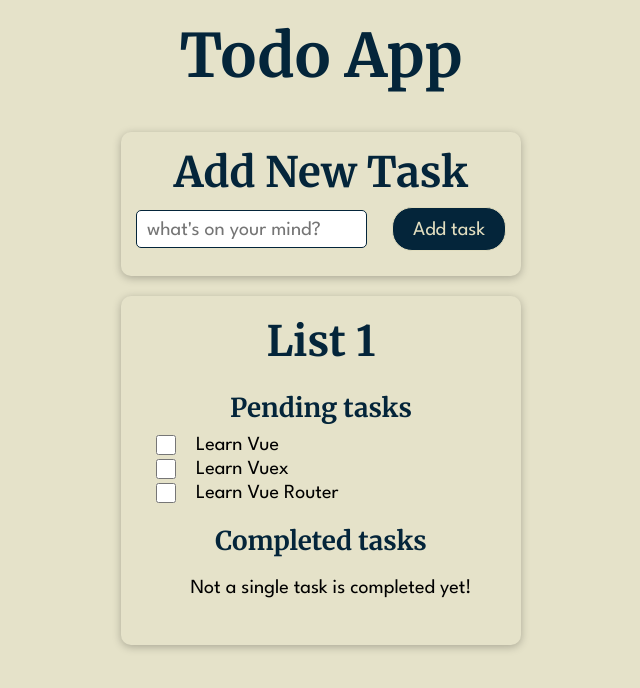
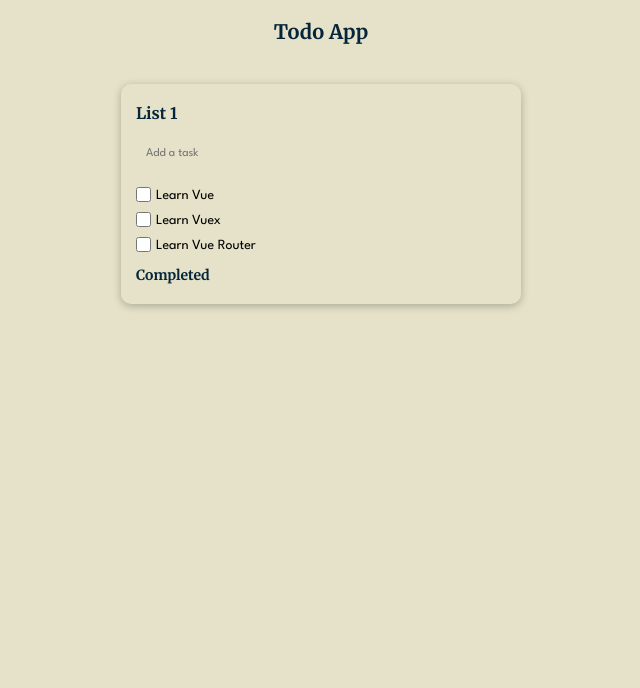
Before and after one commit to tripathishashikant/todo, a Vue app: page / in a window 1280 px wide. Shown: the top 688 px of the page, without its empty margins (319-959 px from the left). Built offline with nearby package versions, Linux system fonts and the light colour scheme.

Commit message:
Application restructed to show as one list.

```diff
--- a/src/assets/scss/_base.scss
+++ b/src/assets/scss/_base.scss
@@ -14,7 +14,7 @@ html {
 body {
   font-family: $fontLeagueSpartan;
   font-weight: 400;
-  font-size: 1.6rem;
+  font-size: 1.4rem;
   line-height: 1.2;
   color: $black;
   background-color: $dirtyWhite;
@@ -35,14 +35,6 @@ h3 {
 
 h4 {
   @include h4;
-}
-
-h5 {
-  @include h5;
-}
-
-h6 {
-  @include h6;
 }
 
 p {
--- a/src/components/modules/AddTask.vue
+++ b/src/components/modules/AddTask.vue
@@ -1,17 +1,16 @@
 <template>
   <article class="addTask">
-    <h2 class="addTask__title">{{ title }}</h2>
     <section class="addTask__wrapper">
       <label class="addTask__label" for="addTask">
         <input
+          ref="addTask__input"
           id="addTask"
           class="addTask__input"
           type="text"
-          placeholder="what's on your mind?"
+          placeholder="Add a task"
           v-model="newTask"
-          @keydown.enter="addTask()" />
+          @keydown.enter="addNewTask()" />
       </label>
-      <button class="addTask__btn" type="button" @click="addTask()">Add task</button>
     </section>
   </article>
 </template>
@@ -19,16 +18,20 @@
 <script>
 export default {
   name: 'addTask',
-  emits: ['addNewTask'],
+  props: ['listID'],
+  inject: ['addTask'],
   data() {
     return {
-      title: 'Add New Task',
       newTask: null,
     };
   },
+  mounted() {
+    const ele = this.$refs.addTask__input;
+    ele.focus();
+  },
   methods: {
-    addTask() {
-      this.$emit('addNewTask', this.newTask);
+    addNewTask() {
+      this.addTask(this.listID, this.newTask);
       this.newTask = '';
     },
   },
@@ -37,10 +40,6 @@ export default {
 
 <style lang="scss" scoped>
 .addTask {
-  &__title {
-    text-align: center;
-  }
-
   &__wrapper {
     display: flex;
     flex-flow: row nowrap;
@@ -50,12 +49,22 @@ export default {
     padding: 1rem 0;
   }
 
+  &__label {
+    flex: 1 1 100%;
+    padding-right: 20px;
+  }
+
   &__input {
-    font-size: 2rem;
+    font-size: 1.2rem;
+    width: 100%;
+    border: 0 none;
+    background: transparent;
+    outline: 0 none;
   }
 
   &__btn {
-    font-size: 2rem;
+    font-size: 1.2rem;
+    flex: 1 0 11rem;
   }
 }
 </style>
--- /dev/null
+++ b/src/components/modules/CompletedList.vue
@@ -0,0 +1,40 @@
+<template>
+  <article class="completed">
+    <h3 class="completed__title">Completed</h3>
+    <ul class="completed__tasks">
+      <template v-for="{ id, title, completed } in list.todos" :key="id">
+        <li v-if="completed" class="completed__task">
+          <the-task :listID="list.id" :id="id" :title="title" :checked="true"></the-task>
+        </li>
+      </template>
+    </ul>
+  </article>
+</template>
+
+<script>
+import TheTask from './TheTask.vue';
+
+export default {
+  name: 'completedList',
+  props: ['list'],
+  components: {
+    TheTask,
+  },
+};
+</script>
+
+<style lang="scss" scoped>
+.completed {
+  &__tasks {
+    padding-left: 0;
+  }
+
+  &__task {
+    padding-bottom: 0;
+
+    .task__title {
+      text-decoration: line-through;
+    }
+  }
+}
+</style>
--- a/src/components/modules/CompletedTasks.vue
+++ /dev/null
@@ -1,90 +0,0 @@
-<template>
-  <article class="completed">
-    <h2 class="completed__title">{{ title }}</h2>
-    <ul class="completed__list">
-      <template v-for="( { id, title, completed }, i) in todos" :key="id">
-        <li v-if="completed" class="completed__item">
-          <label class="completed__label" for="id">
-            <input
-              :id="id"
-              class="completed__checkbox"
-              type="checkbox"
-              checked
-              :name="title"
-              @click="$emit('markPending', i)">
-          </label>
-          <p class="completed__task">{{ title }}</p>
-        </li>
-      </template>
-      <li v-show="showEmptyTaskMessage">
-        <p class="completed__error">{{ noTaskMessage }}</p>
-      </li>
-    </ul>
-  </article>
-</template>
-
-<script>
-export default {
-  name: 'completedTasks',
-  props: ['todos'],
-  emits: ['markPending'],
-  data() {
-    return {
-      title: 'Completed tasks',
-      noTaskMessage: 'Not a single task is completed yet!',
-    };
-  },
-  computed: {
-    showEmptyTaskMessage() {
-      return this.todos.every((todo) => todo.completed !== true);
-    },
-  },
-};
-</script>
-
-<style lang="scss" scoped>
-.completed {
-  &__title {
-    text-align: center;
-  }
-
-  &__list {
-    padding: 1rem 0;
-  }
-
-  &__item {
-    display: flex;
-    flex-flow: row nowrap;
-    justify-content: flex-start;
-    align-items: center;
-
-    flex: 1 1 100%;
-
-    padding-bottom: 0;
-  }
-
-  &__label {
-    display: flex;
-    align-items: center;
-
-    margin-right: 2rem;
-  }
-
-  &__checkbox {
-    width: 2rem;
-    height: 2rem;
-  }
-
-  &__task {
-    padding-bottom: 0;
-    font-size: 2rem;
-    text-decoration: line-through;
-  }
-
-  &__error {
-    padding-top: 1rem;
-    font-size: 2rem;
-    text-align: center;
-  }
-}
-</style>
--- /dev/null
+++ b/src/components/modules/PendingList.vue
@@ -0,0 +1,35 @@
+<template>
+  <section class="pending">
+    <ul class="pending__tasks">
+      <template v-for="{ id, title, completed } in list.todos" :key="id">
+        <li v-if="!completed" class="pending__task">
+          <the-task :listID="list.id" :id="id" :title="title"></the-task>
+        </li>
+      </template>
+    </ul>
+  </section>
+</template>
+
+<script>
+import TheTask from './TheTask.vue';
+
+export default {
+  name: 'pendingList',
+  props: ['list'],
+  components: {
+    TheTask,
+  },
+};
+</script>
+
+<style lang="scss" scoped>
+.pending {
+  &__tasks {
+    padding-left: 0;
+  }
+
+  &__task {
+    padding-bottom: 0;
+  }
+}
+</style>
--- /dev/null
+++ b/src/components/modules/TheTask.vue
@@ -0,0 +1,54 @@
+<template>
+  <section class="task">
+    <label class="task__label" :for="id">
+      <input
+        :id="id"
+        class="task__checkbox"
+        type="checkbox"
+        :name="title"
+        v-model="completed"
+        @click="toggleCompleted(listID, id)">
+    </label>
+    <p class="task__title">{{ title }}</p>
+  </section>
+</template>
+
+<script>
+export default {
+  name: 'theTask',
+  props: ['listID', 'id', 'title', 'checked'],
+  inject: ['toggleCompleted'],
+  data() {
+    return {
+      completed: this.checked,
+    };
+  },
+};
+</script>
+
+<style lang="scss" scoped>
+.task {
+  display: flex;
+  flex-flow: row nowrap;
+  justify-content: flex-start;
+  align-items: center;
+
+  padding: 0.5rem 0;
+
+  &__label {
+    width: 1.5rem;
+    height: 1.5rem;
+    margin-right: 0.5rem;
+  }
+
+  &__checkbox {
+    width: 100%;
+    height: 100%;
+  }
+
+  &__title {
+    line-height: normal;
+    padding: 0.1rem 0 0;
+  }
+}
+</style>
--- a/src/components/modules/TodoApp.vue
+++ b/src/components/modules/TodoApp.vue
@@ -5,10 +5,7 @@
     </section>
     <main class="app__content">
       <base-card>
-        <add-task @addNewTask="addTask"></add-task>
-      </base-card>
-      <base-card>
-        <todo-list :lists="lists" @markComplete="toggleCompleted"></todo-list>
+        <todo-list :lists="lists"></todo-list>
       </base-card>
     </main>
   </section>
@@ -17,21 +14,19 @@
 <script>
 import AppHeader from './AppHeader.vue';
 import TodoList from './TodoList.vue';
-import AddTask from './AddTask.vue';
 
 export default {
   name: 'todoApp',
   components: {
     AppHeader,
     TodoList,
-    AddTask,
   },
   data() {
     return {
       title: 'Todo App',
       lists: [
         {
-          listName: 'List 1',
+          name: 'List 1',
           id: 1,
           todos: [
             {
@@ -54,18 +49,35 @@ export default {
       ],
     };
   },
+  provide() {
+    return {
+      toggleCompleted: this.toggleCompleted,
+      addTask: this.addTask,
+    };
+  },
   methods: {
-    toggleCompleted(index) {
-      const { todoIndex, taskIndex } = index;
-      this.lists[todoIndex].todos[taskIndex].completed = !this.lists[todoIndex]
-        .todos[taskIndex].completed;
+    toggleCompleted(listID, id) {
+      for (let i = 0; i < this.lists.length; i += 1) {
+        if (this.lists[i].id === listID) {
+          for (let j = 0; j < this.lists[i].todos.length; j += 1) {
+            if (this.lists[i].todos[j].id === id) {
+              this.lists[i].todos[j].completed = !this.lists[i].todos[j].completed;
+              break;
+            }
+          }
+        }
+      }
     },
-    addTask(newTask) {
-      this.todos.unshift({
-        id: new Date().valueOf(),
-        title: newTask,
-        completed: false,
-      });
+    addTask(listID, newTask) {
+      for (let i = 0; i < this.lists.length; i += 1) {
+        if (this.lists[i].id === listID) {
+          this.lists[i].todos.unshift({
+            id: new Date().valueOf(),
+            title: newTask,
+            completed: false,
+          });
+        }
+      }
     },
   },
 };
--- a/src/components/modules/TodoList.vue
+++ b/src/components/modules/TodoList.vue
@@ -1,66 +1,30 @@
 <template>
-  <article class="list" v-for="(list, i) in lists" :key="list.id">
-    <h2 class="list__title">{{ list.listName }}</h2>
-    <section class="list__wrapper">
-      <section class="list__pending">
-        <h3 class="list__subtitle">Pending tasks</h3>
-        <ul class="list__pendingItems">
-          <template v-for="( { id, title, completed }, j ) in list.todos" :key="id">
-            <li v-if="!completed" class="list__item">
-              <label class="list__label" :for="id">
-                <input
-                  :id="id"
-                  class="list__checkbox"
-                  type="checkbox"
-                  :name="title"
-                  @click="$emit('markComplete', { 'todoIndex': i, 'taskIndex': j })">
-              </label>
-              <p class="list__task">{{ title }}</p>
-            </li>
-          </template>
-          <li v-show="showPendingTaskMessage">
-            <p class="list__error">Hurray you completed all your pending task!</p>
-          </li>
-        </ul>
-      </section>
-      <section class="list__completed">
-        <h3 class="list__subtitle">Completed tasks</h3>
-        <ul class="list__completedItems">
-          <template v-for="( { id, title, completed }, j) in list.todos" :key="id">
-            <li v-if="completed" class="list__item">
-              <label class="list__label" :for="id">
-                <input
-                  :id="id"
-                  class="list__checkbox"
-                  type="checkbox"
-                  checked
-                  :name="title"
-                  @click="$emit('markComplete', { 'todoIndex': i, 'taskIndex': j })">
-              </label>
-              <p class="list__task list__task--completed">{{ title }}</p>
-            </li>
-          </template>
-          <li v-show="showCompletedTaskMessage">
-            <p class="list__error">Not a single task is completed yet!</p>
-          </li>
-        </ul>
-      </section>
+  <article class="list" v-for="list in lists" :key="list.id">
+    <h2 class="list__title">{{ list.name }}</h2>
+    <section class="list__addTask">
+      <add-task :listID="list.id"></add-task>
+    </section>
+    <section class="list__pending">
+      <pending-list :list="list"></pending-list>
+    </section>
+    <section class="list__completed">
+      <completed-list :list="list"></completed-list>
     </section>
   </article>
 </template>
 
 <script>
+import PendingList from './PendingList.vue';
+import CompletedList from './CompletedList.vue';
+import AddTask from './AddTask.vue';
+
 export default {
   name: 'todoList',
   props: ['lists'],
-  emits: ['markComplete'],
-  computed: {
-    showPendingTaskMessage() {
-      return this.lists.every((list) => list.todos.every((task) => task.completed !== false));
-    },
-    showCompletedTaskMessage() {
-      return this.lists.every((list) => list.todos.every((task) => task.completed !== true));
-    },
+  components: {
+    PendingList,
+    CompletedList,
+    AddTask,
   },
 };
 </script>
@@ -68,59 +32,15 @@ export default {
 <style lang="scss" scoped>
 .list {
   &__title {
-    padding: 0.5rem 0 1rem;
-    text-align: center;
+    padding: 0.5rem 0;
   }
 
-  &__subtitle {
-    padding: 0.5rem 0 1rem;
-    text-align: center;
-  }
-
-  &__wrapper {
-    padding: 1rem 0;
-  }
-
-  &__item {
-    display: flex;
-    flex-flow: row nowrap;
-    justify-content: flex-start;
-    align-items: center;
-
-    flex: 1 1 100%;
-
-    padding-bottom: 0;
-  }
-
-  &__label {
-    display: flex;
-    align-items: center;
-
-    margin-right: 2rem;
-  }
-
-  &__checkbox {
-    width: 2rem;
-    height: 2rem;
-  }
-
-  &__task {
-    font-size: 2rem;
-    padding-bottom: 0;
-
-    &--completed {
-      text-decoration: line-through;
-    }
-  }
-
-  &__error {
-    padding-top: 1rem;
-    font-size: 2rem;
-    text-align: center;
+  &__pending {
+    padding: 0.5rem 0;
   }
 
   &__completed {
-    padding: 1.5rem 0 0;
+    padding: 0.5rem 0;
   }
 }
 </style>
```
Also changed, not shown: src/assets/scss/_mixins.scss (+6 -22 lines), src/assets/scss/styles.scss (line endings or trailing spaces).
